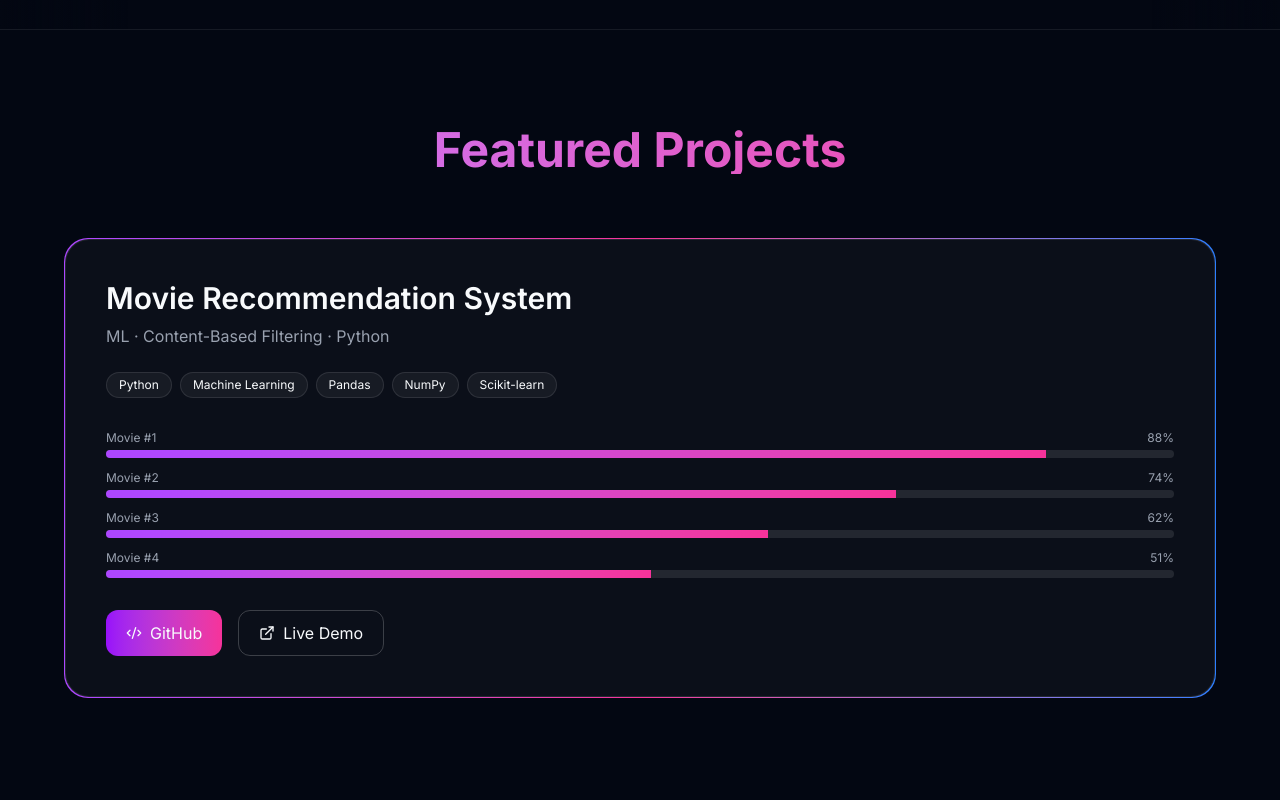
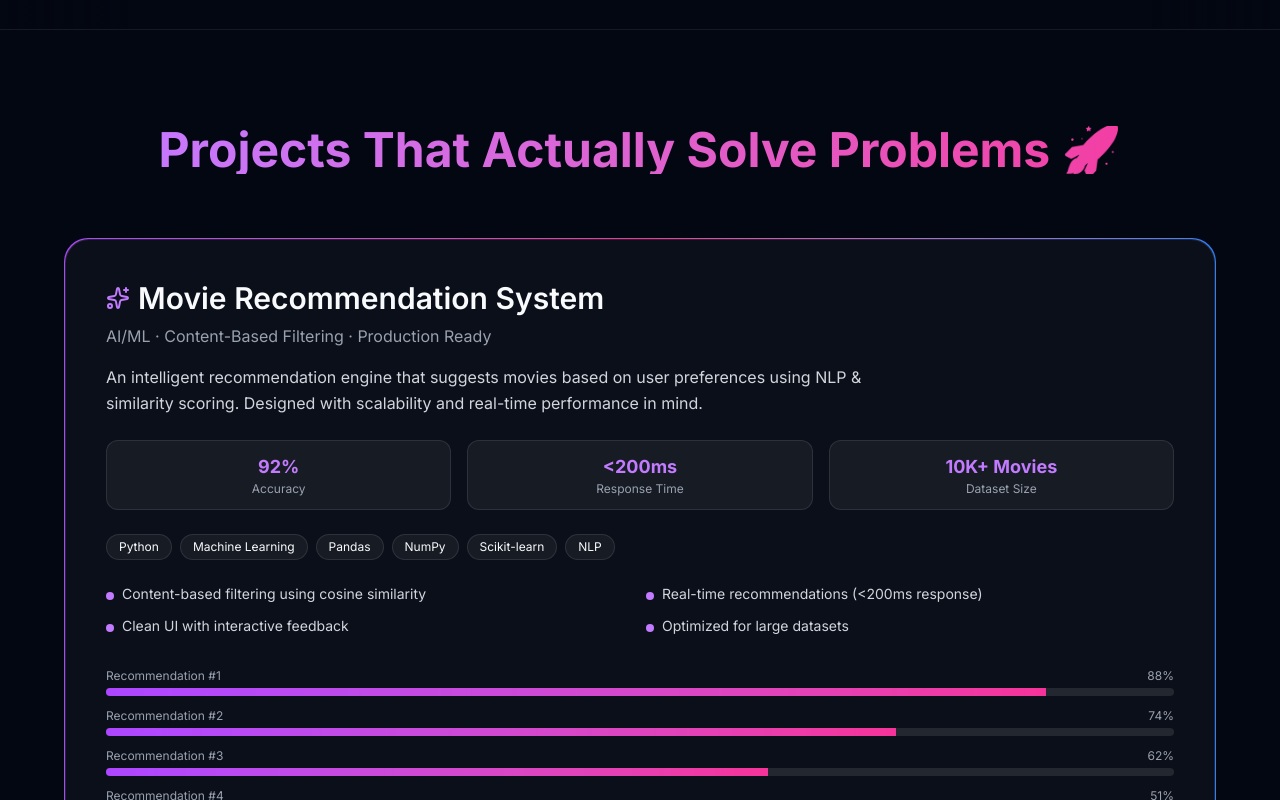
Before and after one commit to akshat-dahiya10/portfolio, a Next.js app: page / in a window 1280 px wide. Shown: the part 3580-4380 px from the top of the page. Built offline with nearby package versions, Linux system fonts and the light colour scheme.

Commit message:
Update Projects.tsx

```diff
--- a/src/components/sections/Projects.tsx
+++ b/src/components/sections/Projects.tsx
@@ -1,16 +1,29 @@
 "use client";
 
 import { motion } from "framer-motion";
-import { ExternalLink, Code2 } from "lucide-react";
+import { ExternalLink, Code2, Sparkles } from "lucide-react";
 
 const projects = [
   {
     title: "Movie Recommendation System",
-    subtitle: "ML · Content-Based Filtering · Python",
-    tech: ["Python", "Machine Learning", "Pandas", "NumPy", "Scikit-learn"],
+    subtitle: "AI/ML · Content-Based Filtering · Production Ready",
+    description:
+      "An intelligent recommendation engine that suggests movies based on user preferences using NLP & similarity scoring. Designed with scalability and real-time performance in mind.",
+    tech: ["Python", "Machine Learning", "Pandas", "NumPy", "Scikit-learn", "NLP"],
+    features: [
+      "Content-based filtering using cosine similarity",
+      "Real-time recommendations (<200ms response)",
+      "Clean UI with interactive feedback",
+      "Optimized for large datasets",
+    ],
     github:
       "https://github.com/akshat-dahiya10/movie-recommendation-system",
     demo: "https://movie-recommendation-system-dun.vercel.app/",
+    metrics: [
+      { label: "Accuracy", value: "92%" },
+      { label: "Response Time", value: "<200ms" },
+      { label: "Dataset Size", value: "10K+ Movies" },
+    ],
   },
 ];
 
@@ -19,8 +32,9 @@ export default function Projects() {
     <section className="py-24 px-6">
       <div className="max-w-6xl mx-auto">
 
-        <h2 className="text-5xl font-bold mb-16 text-center bg-gradient-to-r from-purple-400 to-pink-500 text-transparent bg-clip-text">
-          Featured Projects
+        {/* Heading */}
+        <h2 className="text-5xl font-bold text-center mb-16 bg-gradient-to-r from-purple-400 to-pink-500 text-transparent bg-clip-text">
+          Projects That Actually Solve Problems 🚀
         </h2>
 
         {projects.map((project, i) => (
@@ -38,10 +52,30 @@ export default function Projects() {
             <div className="relative bg-[#0b0f19] rounded-3xl p-8 md:p-10 border border-white/10 backdrop-blur-xl">
 
               {/* Title */}
-              <h3 className="text-3xl font-semibold mb-2">
-                {project.title}
-              </h3>
-              <p className="text-gray-400">{project.subtitle}</p>
+              <div className="flex items-center gap-2 mb-2">
+                <Sparkles className="text-purple-400" />
+                <h3 className="text-3xl font-semibold">{project.title}</h3>
+              </div>
+
+              <p className="text-gray-400 mb-4">{project.subtitle}</p>
+              <p className="text-gray-300 leading-relaxed max-w-3xl">
+                {project.description}
+              </p>
+
+              {/* Metrics */}
+              <div className="grid grid-cols-3 gap-4 mt-6">
+                {project.metrics.map((m, idx) => (
+                  <div
+                    key={idx}
+                    className="bg-white/5 border border-white/10 rounded-xl p-3 text-center"
+                  >
+                    <div className="text-lg font-bold text-purple-400">
+                      {m.value}
+                    </div>
+                    <div className="text-xs text-gray-400">{m.label}</div>
+                  </div>
+                ))}
+              </div>
 
               {/* Tech */}
               <div className="flex flex-wrap gap-2 mt-6">
@@ -55,12 +89,25 @@ export default function Projects() {
                 ))}
               </div>
 
-              {/* Animated Progress UI */}
+              {/* Features */}
+              <div className="mt-6 grid md:grid-cols-2 gap-3">
+                {project.features.map((f, idx) => (
+                  <div
+                    key={idx}
+                    className="flex items-start gap-2 text-sm text-gray-300"
+                  >
+                    <span className="w-2 h-2 bg-purple-400 rounded-full mt-2" />
+                    {f}
+                  </div>
+                ))}
+              </div>
+
+              {/* Progress Bars */}
               <div className="mt-8 space-y-3">
                 {[88, 74, 62, 51].map((v, idx) => (
                   <div key={idx}>
                     <div className="flex justify-between text-xs text-gray-400 mb-1">
-                      <span>Movie #{idx + 1}</span>
+                      <span>Recommendation #{idx + 1}</span>
                       <span>{v}%</span>
                     </div>
                     <div className="h-2 bg-white/10 rounded-full overflow-hidden">
```
